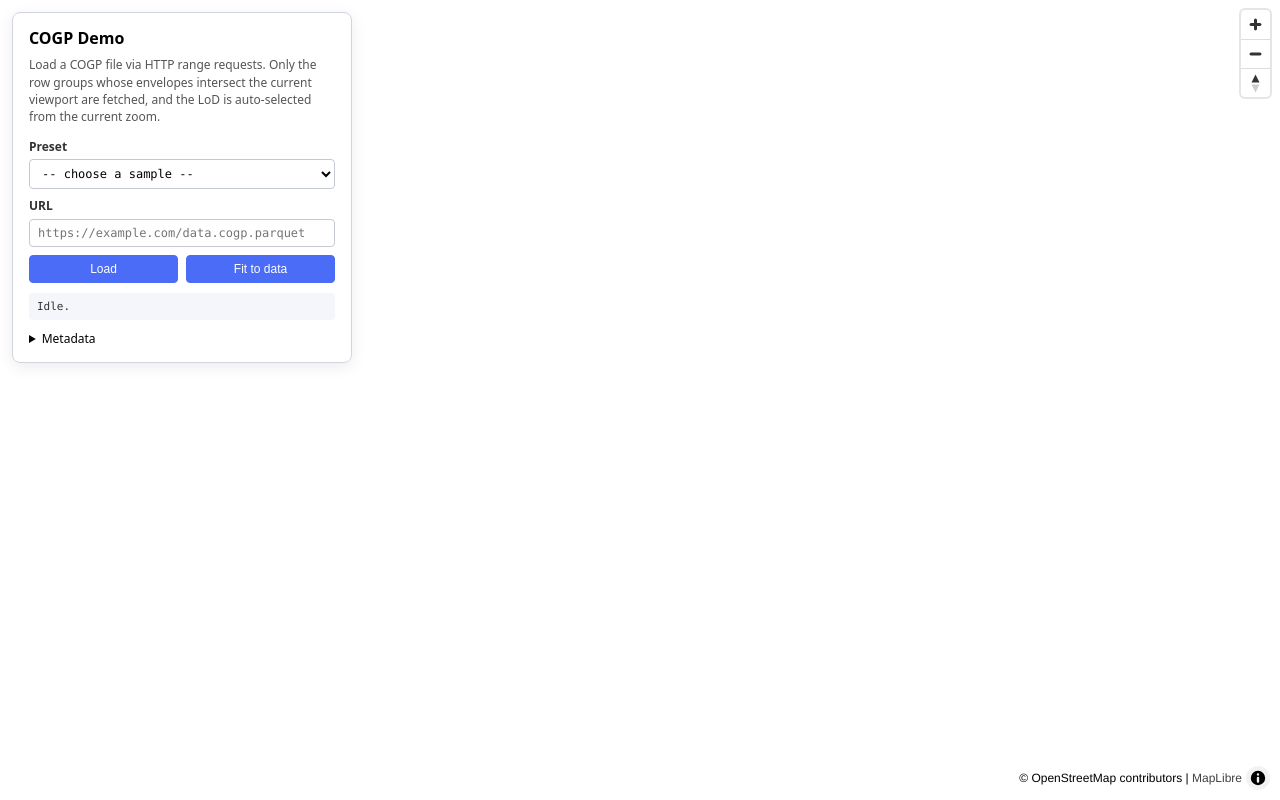
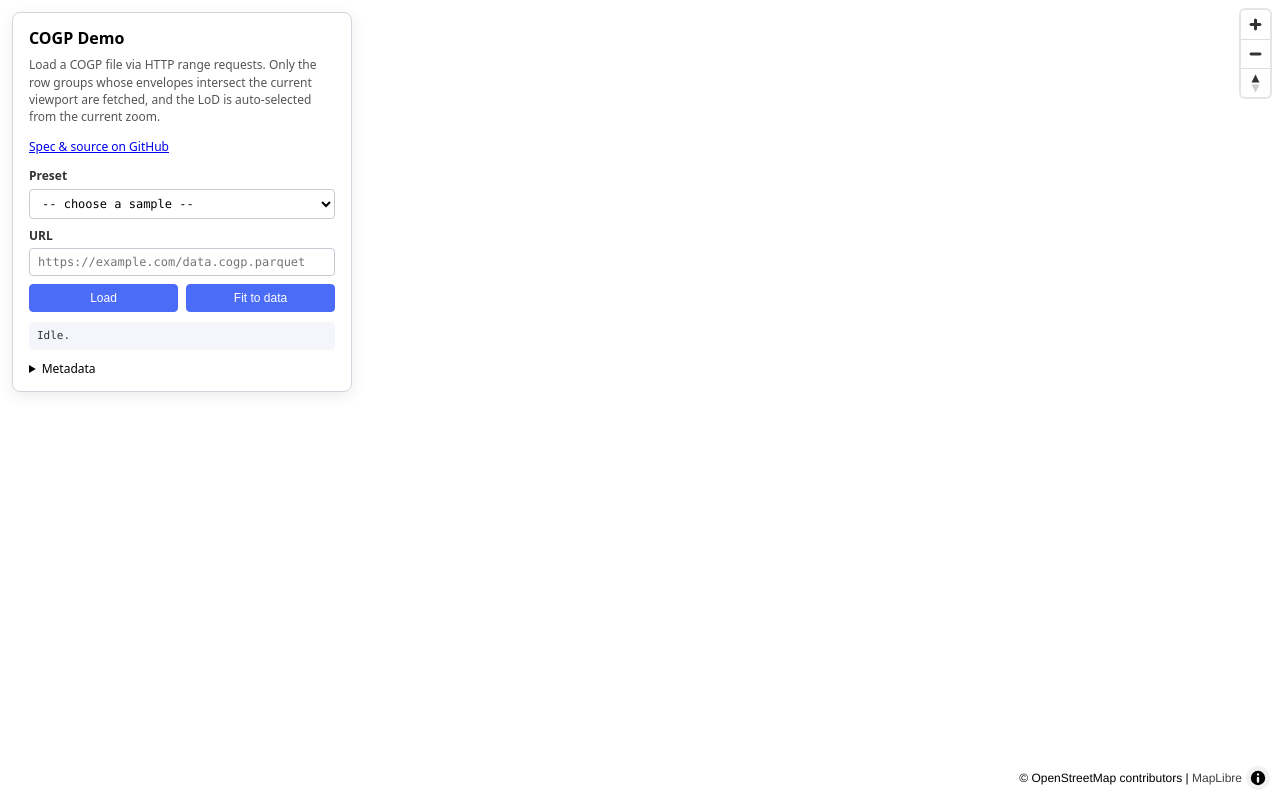
Before and after one commit to Kanahiro/cloud-optimized-geoparquet, a website built with Vite: page demo/index.html in a window 1280 px wide. Built offline with nearby package versions, Linux system fonts and the light colour scheme; no server answers.

Commit message:
demo: link to spec repo on GitHub

```diff
--- a/demo/index.html
+++ b/demo/index.html
@@ -17,6 +17,14 @@
         Load a COGP file via HTTP range requests. Only the row groups whose
         envelopes intersect the current viewport are fetched, and the LoD is
         auto-selected from the current zoom.
+      </p>
+      <p class="hint">
+        <a
+          href="https://github.com/Kanahiro/cloud-optimized-geoparquet"
+          target="_blank"
+          rel="noopener noreferrer"
+          >Spec &amp; source on GitHub</a
+        >
       </p>
       <label>
         Preset
```
